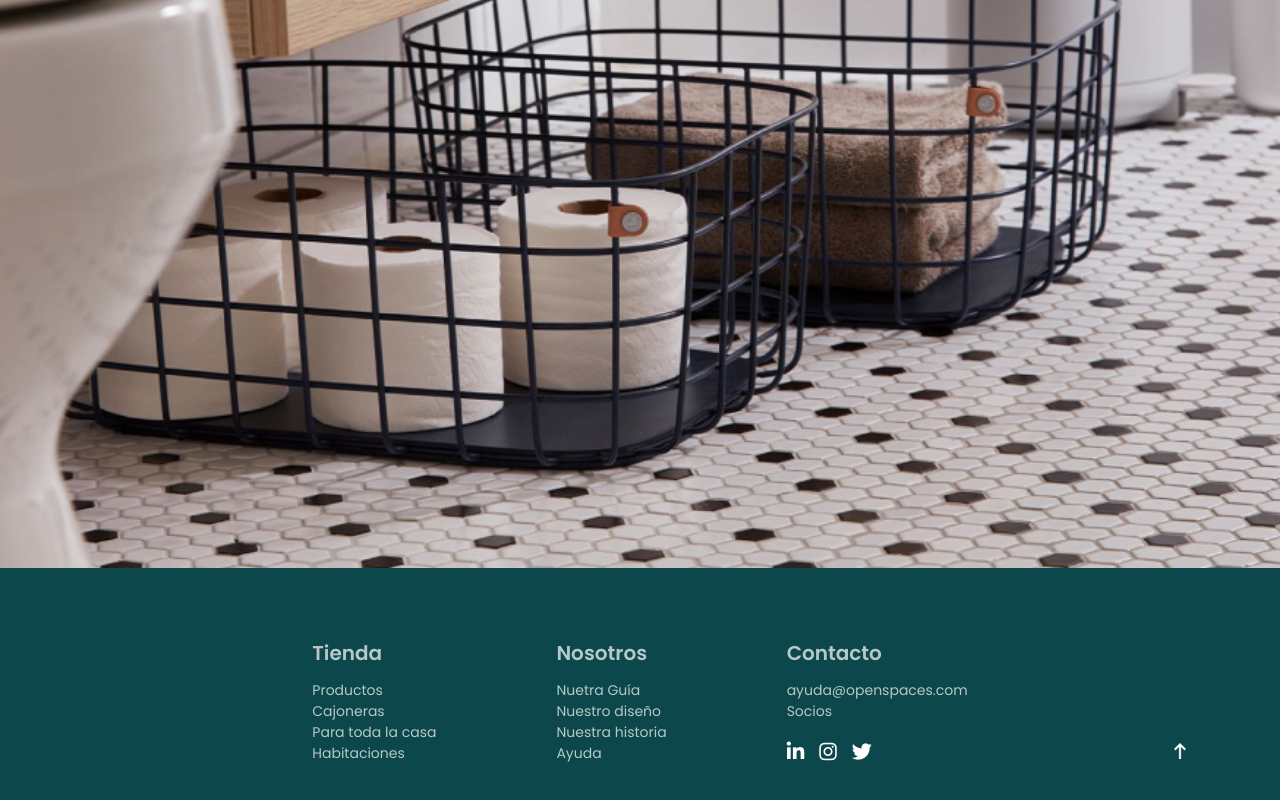
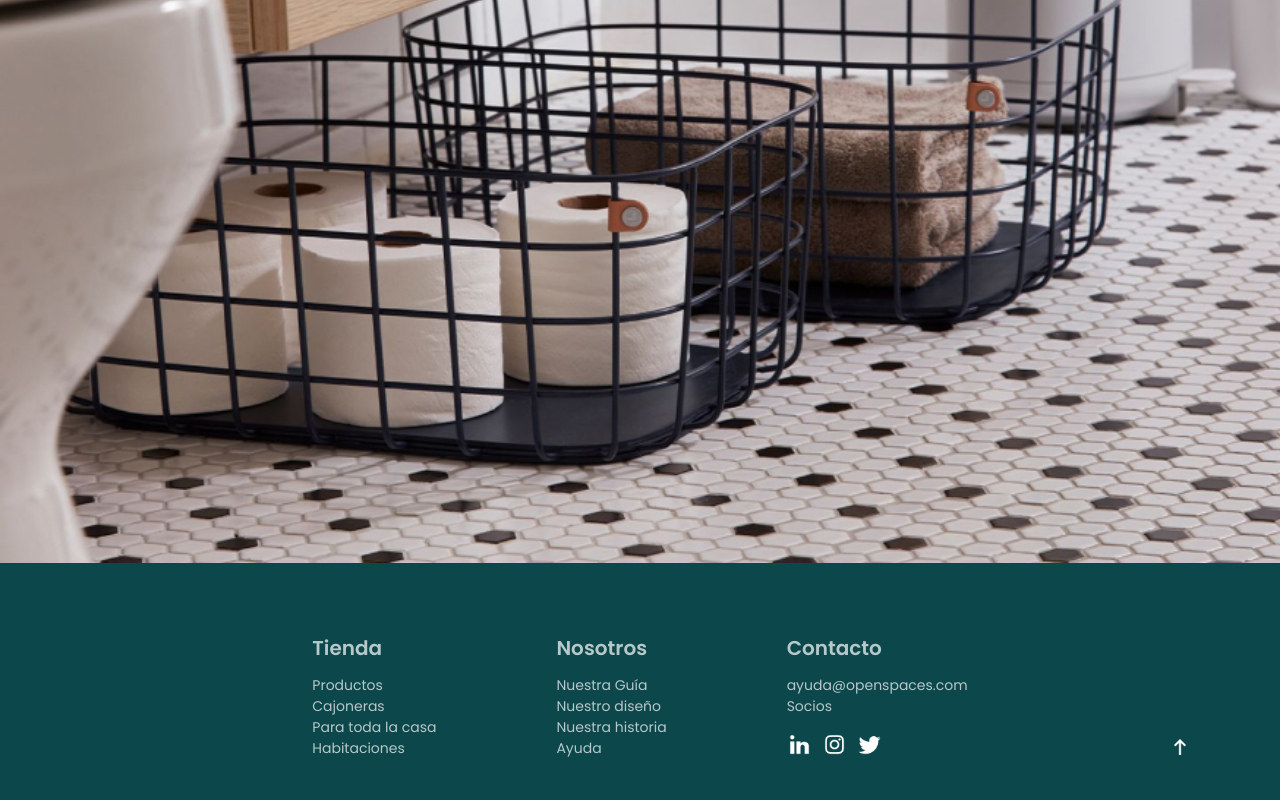
Before and after one commit to Adalab/modulo-1-evaluacion-final-MiriamPoveda, a website: page src/html/index.html in a window 1280 px wide. Shown: the part 2365-3165 px from the top of the page. Drawn offline with nearby package versions, Linux system fonts and the light colour scheme; files that its build step writes are made by us from their sources; files whose address does not match are found by name.

Commit message:
Add links and changes icons

```diff
--- a/src/html/index.html
+++ b/src/html/index.html
@@ -11,11 +11,6 @@
       href="https://fonts.googleapis.com/css2?family=Poppins:wght@400;600&display=swap"
       rel="stylesheet"
     />
-    <!--Font Awesome-->
-    <script
-      src="https://kit.fontawesome.com/80215896bb.js"
-      crossorigin="anonymous"
-    ></script>
     <!--Styles-->
     <link rel="stylesheet" href="./assets/css/main.css" />
     <title>Módulo 1 - Evaluación final</title>
--- a/src/html/partials/footer.html
+++ b/src/html/partials/footer.html
@@ -4,36 +4,120 @@
       <nav>
         <h4 class="footer-title">Tienda</h4>
         <ul class="footer-list">
-          <li>Productos</li>
-          <li>Cajoneras</li>
-          <li>Para toda la casa</li>
-          <li>Habitaciones</li>
+          <li>
+            <a
+              class="all-links-footer"
+              target="blank"
+              href="https://www.adalab.es/"
+              >Productos</a
+            >
+          </li>
+          <li>
+            <a
+              class="all-links-footer"
+              target="blank"
+              href="https://www.adalab.es/"
+              >Cajoneras</a
+            >
+          </li>
+          <li>
+            <a
+              class="all-links-footer"
+              target="blank"
+              href="https://www.adalab.es/"
+              >Para toda la casa</a
+            >
+          </li>
+          <li>
+            <a
+              class="all-links-footer"
+              target="blank"
+              href="https://www.adalab.es/"
+              >Habitaciones</a
+            >
+          </li>
         </ul>
       </nav>
       <nav>
         <h4 class="footer-title">Nosotros</h4>
         <ul class="footer-list">
-          <li class="footer-list__li-size">Nuetra guía</li>
-          <li>Nuestro diseño</li>
-          <li>Nuestra historia</li>
-          <li>Ayuda</li>
+          <li class="footer-list__li-size">
+            <a
+              class="all-links-footer"
+              target="blank"
+              href="https://www.adalab.es/"
+              >Nuestra guía</a
+            >
+          </li>
+          <li>
+            <a
+              class="all-links-footer"
+              target="blank"
+              href="https://www.adalab.es/"
+              >Nuestro diseño</a
+            >
+          </li>
+          <li>
+            <a
+              class="all-links-footer"
+              target="blank"
+              href="https://www.adalab.es/"
+              >Nuestra historia</a
+            >
+          </li>
+          <li>
+            <a
+              class="all-links-footer"
+              target="blank"
+              href="https://www.adalab.es/"
+              >Ayuda</a
+            >
+          </li>
         </ul>
       </nav>
       <nav>
         <h4 class="footer-title">Contacto</h4>
         <ul class="footer-list">
-          <li>ayuda@openspaces.com</li>
-          <li>Socios</li>
+          <li>
+            <a class="all-links-footer" href="mailto:hola@adalab.es"
+              >ayuda@openspaces.com</a
+            >
+          </li>
+          <li>
+            <a
+              class="all-links-footer"
+              target="blank"
+              href="https://www.adalab.es/"
+              >Socios</a
+            >
+          </li>
           <nav>
             <ul class="social-list">
               <li class="social-list__social-media">
-                <i class="fa-brands fa-linkedin-in"></i>
+                <a
+                  class="all-links-footer"
+                  target="blank"
+                  href="https://www.linkedin.com/company/adalab/"
+                  ><img class="social-icons" src="./assets/images/linkedin.png"
+                /></a>
               </li>
               <li class="social-list__social-media">
-                <i class="fa-brands fa-instagram"></i>
+                <a
+                  class="all-links-footer"
+                  target="blank"
+                  href="https://www.instagram.com/adalab_digital/"
+                  ><img
+                    class="social-icons"
+                    src="./assets/images/instagram.png"
+                /></a>
               </li>
               <li class="social-list__social-media">
-                <i class="fa-brands fa-twitter"></i>
+                <a
+                  class="all-links-footer"
+                  target="blank"
+                  href="https://twitter.com/Adalab_Digital"
+                  ><img class="social-icons" src="./assets/images/twitter.png"
+                /></a>
               </li>
             </ul>
           </nav>
--- a/src/html/partials/header.html
+++ b/src/html/partials/header.html
@@ -1,5 +1,5 @@
 <header class="header">
-  <a class="start" href="https://www.adalab.es/"
+  <a class="start" target="blank" href="https://www.adalab.es/"
     ><img
       class="start__hamburguer"
       src="./assets/images/hamburger.png"
@@ -8,10 +8,33 @@
   <article class="spaces">
     <nav class="menu">
       <ul class="menu__list">
-        <li>Productos</li>
-        <li>Colecciones</li>
-        <li>Tienda</li>
-        <li>Inicio</li>
+        <li>
+          <a
+            class="all-links-header"
+            target="blank"
+            href="https://www.adalab.es/"
+            >Productos</a
+          >
+        </li>
+        <li>
+          <a
+            class="all-links-header"
+            target="blank"
+            href="https://www.adalab.es/"
+            >Colecciones</a
+          >
+        </li>
+        <li>
+          <a
+            class="all-links-header"
+            target="blank"
+            href="https://www.adalab.es/"
+            >Tienda</a
+          >
+        </li>
+        <li>
+          <a class="all-links-header" href="https://www.adalab.es/">Inicio</a>
+        </li>
       </ul>
     </nav>
     <a class="spaces__icon" href="./index.html" title="Página principal"
@@ -20,7 +43,9 @@
     <div class="ipad-spaces">
       <h1 class="title">Disfruta creando espacios</h1>
       <button class="title__button">
-        <a class="links" href="https://www.adalab.es/">Comprar ahora</a>
+        <a class="links" target="blank" href="https://www.adalab.es/"
+          >Comprar ahora</a
+        >
       </button>
     </div>
   </article>
--- a/src/html/partials/mixed-main.html
+++ b/src/html/partials/mixed-main.html
@@ -9,11 +9,14 @@
     <p class="pumpkin-article__pumpkin-title--pumpkin-text">
       Envío gratis en compras desde 100
     </p>
-    <a class="pumpkin-article__pumpkin-title--pumpkin-link" href="#"
+    <a
+      class="pumpkin-article__pumpkin-title--pumpkin-link"
+      target="blank"
+      href="https://www.adalab.es/"
       >Comprar ahora</a
     >
   </article>
-  <div>
+  <div class="mixed">
     <article class="mixed-article">
       <div class="grid-mixed">
         <h2 class="mixed-article__mixed-title">Disfruta creando espacios</h2>
@@ -21,7 +24,13 @@
           Una línea de productos diseñados para todos tus espacios
         </p>
         <button class="mixed-button">
-          <a class="mixed-button__mixed-link" href="#">Comprar ahora</a>
+          <a
+            class="links"
+            class="mixed-button__mixed-link"
+            target="blank"
+            href="https://www.adalab.es/"
+            >Comprar ahora</a
+          >
         </button>
       </div>
       <img
--- /dev/null
+++ b/src/scss/components/_links.scss
@@ -0,0 +1,14 @@
+.all-links-header {
+  text-decoration: none;
+  color: #0c474a;
+}
+
+.links {
+  text-decoration: none;
+  color: #ffffff;
+}
+
+.all-links-footer {
+  text-decoration: none;
+  color: #b6c8c9;
+}
--- a/src/scss/layout/_footer.scss
+++ b/src/scss/layout/_footer.scss
@@ -62,12 +62,15 @@
   list-style: none;
   display: flex;
   padding-top: 15px;
-  font-size: 20px;
 
   &__social-media {
-    padding-right: 15px;
+    padding-right: 10px;
     color: $white-text;
   }
+}
+
+.social-icons {
+  width: 25px;
 }
 
 // Arrow
--- a/src/scss/layout/_header.scss
+++ b/src/scss/layout/_header.scss
@@ -97,7 +97,7 @@
   }
 
   @media (min-width: 1728px) {
-    padding-top: 400px;
+    padding-top: 300px;
   }
 
   &__button {
@@ -109,10 +109,3 @@
     border: none;
   }
 }
-
-// Link
-
-.links {
-  text-decoration: none;
-  color: $white-text;
-}
--- a/src/scss/layout/_mixed-main.scss
+++ b/src/scss/layout/_mixed-main.scss
@@ -53,6 +53,14 @@
 }
 
 // Mixed article
+
+@media (min-width: 1728px) {
+  .mixed {
+    display: flex;
+    flex-direction: column;
+    justify-content: center;
+  }
+}
 
 .grid-mixed {
   width: 360px;
@@ -122,8 +130,6 @@
   &__mixed-link {
     font-size: 16px;
     font-weight: 600;
-    color: $white-text;
-    text-decoration: none;
     text-transform: capitalize;
   }
 }
--- a/src/scss/main.scss
+++ b/src/scss/main.scss
@@ -1,3 +1,4 @@
+@import "components/links";
 @import "core/variables";
 @import "core/reset";
 @import "layout/header";
```
Also changed, not shown: src/images/instagram.png (added), src/images/linkedin.png (added), src/images/twitter.png (added).
